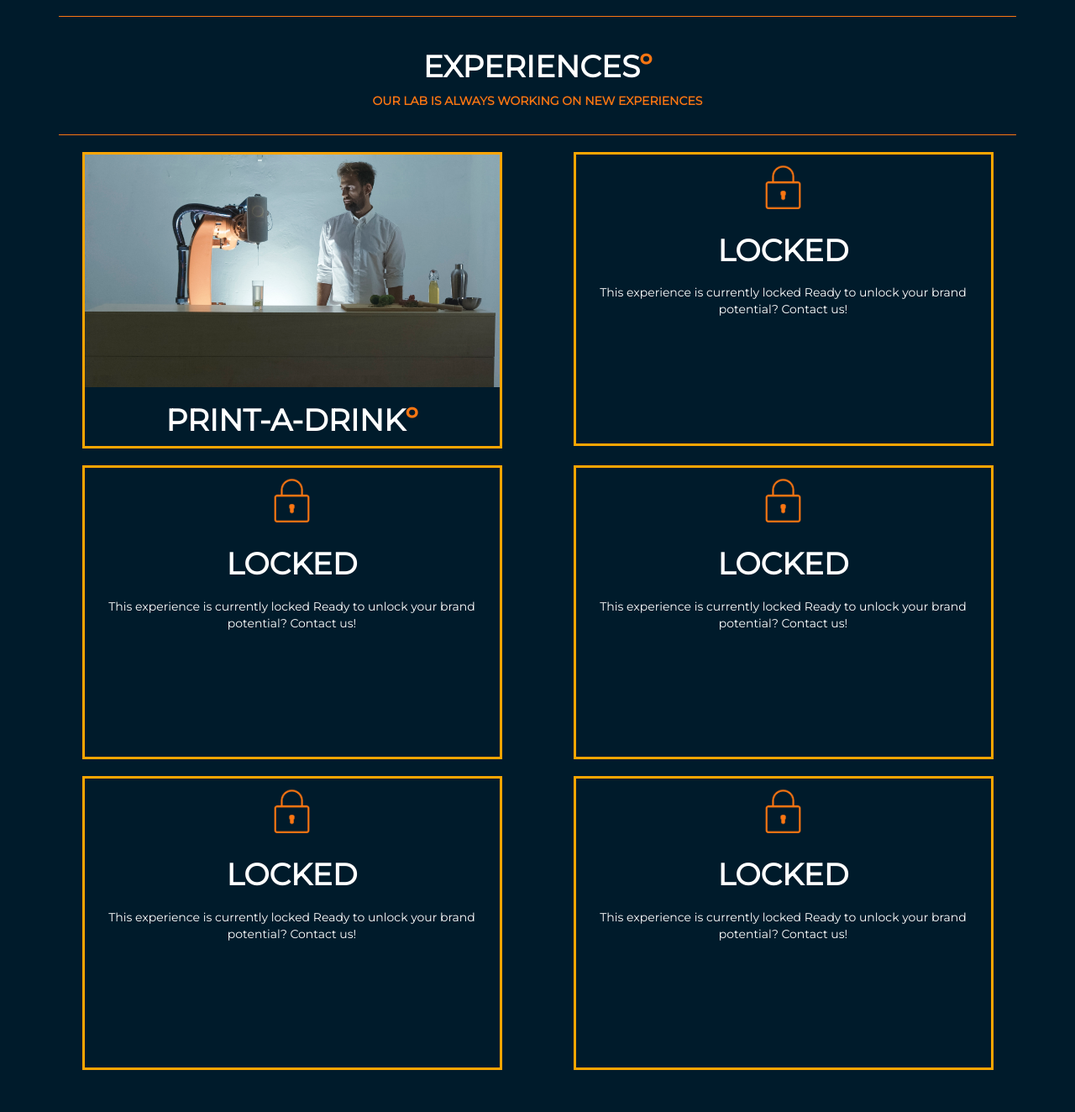
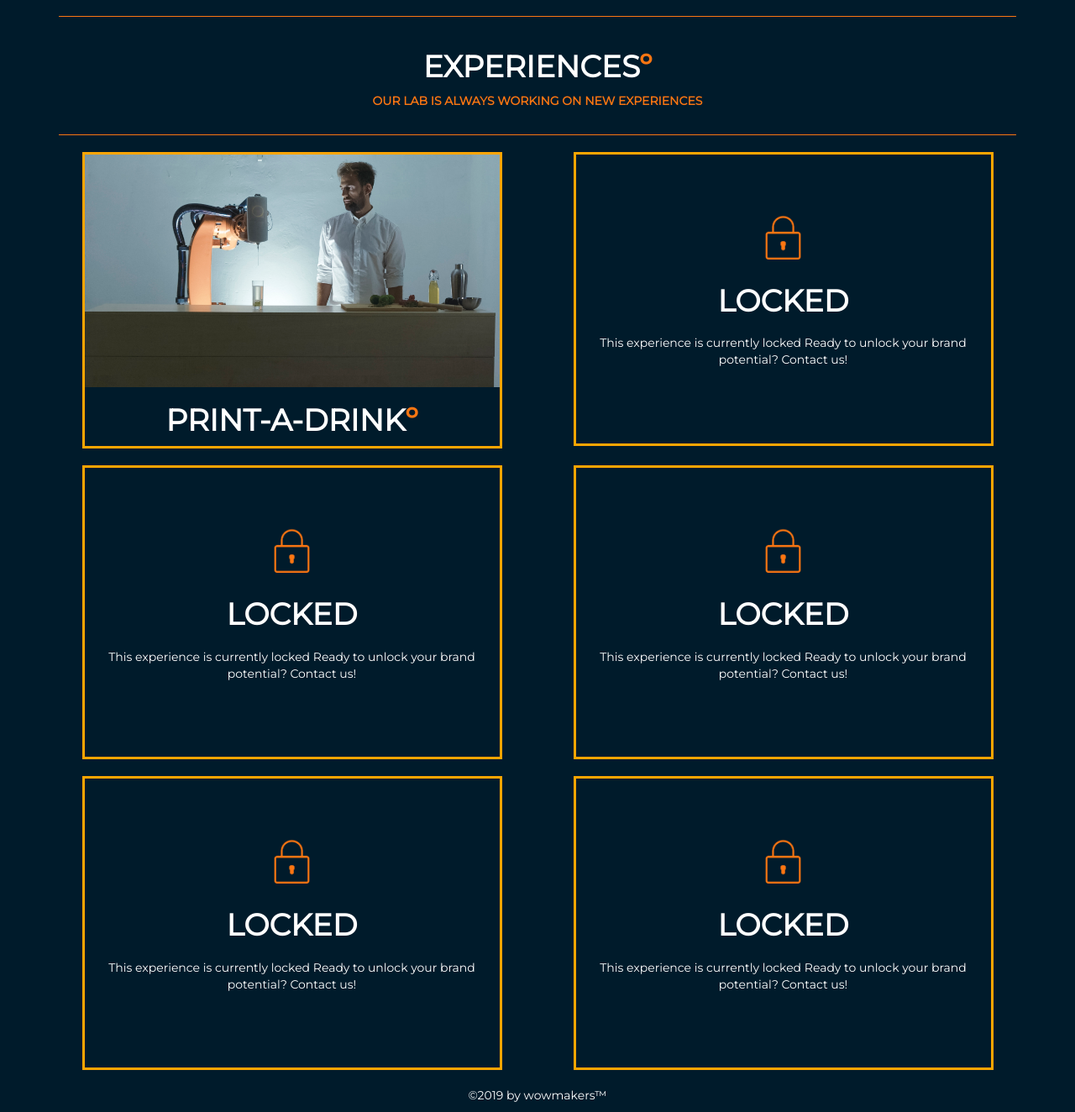
Before and after one commit to IvoJongmans/WowMakers, a PHP site: page /experiences.html in a window 1280 px wide. Shown: the part 51-1375 px from the top of the page at 84% size. Before the commit the page ends 1325 px from the top, so only its background shows below. Run offline with PHP 8.4, Linux system fonts and the light colour scheme.

Commit message:
added footers

```diff
--- a/contact.html
+++ b/contact.html
@@ -92,6 +92,10 @@
       </div>
 
 
+      <div class="footer">
+          <p class="text-center">©2019 by wowmakers™</p>
+      </div>
+
 
 
 </body>
--- a/custom.css
+++ b/custom.css
@@ -54,6 +54,11 @@ body {
     margin-right: auto;
     margin-bottom: 20px;
 }
+
+.vcenter {
+    margin-top: 60px;
+}
+
 .box .unlocked {
     max-height: 100%;
     max-width: 100%;
--- a/experiences.html
+++ b/experiences.html
@@ -57,13 +57,14 @@
   <div class="container">
         <div class="row">
             <div class="col-sm-6">
-        <div class="box">
+        <div class="box padclick">
         <img class="img-fluid unlocked" src="pad.jpg">
         <h1 class="text-center" style="font-weight: bolder">PRINT-A-DRINK<span class="celsius">º</span></h1>
         </div>
         </div>
         <div class="col-sm-6">
         <div class="box">
+        <div class="vcenter">
           <img class="img-fluid locked" src="lock.png">
         <h1 class="text-center" style="font-weight: bolder">LOCKED</h1>
         <p class="text-center" style="padding:10px;">
@@ -74,20 +75,11 @@
       </div>
         </div>
         </div>
+    </div>
       <div class="row">
           <div class="col-sm-6">
               <div class="box">
-      <img class="img-fluid locked" src="lock.png">
-      <h1 class="text-center" style="font-weight: bolder">LOCKED</h1>
-      <p class="text-center" style="padding:10px;">
-      This experience is currently locked
-      Ready to unlock your brand potential?
-      Contact us!
-      </p>
-      </div>
-      </div>
-      <div class="col-sm-6">
-      <div class="box">
+              <div class="vcenter">
                 <img class="img-fluid locked" src="lock.png">
               <h1 class="text-center" style="font-weight: bolder">LOCKED</h1>
               <p class="text-center" style="padding:10px;">
@@ -98,8 +90,9 @@
             </div>
               </div>
               </div>
-      <div class="row"><div class="col-sm-6">
+              <div class="col-sm-6">
                   <div class="box">
+                  <div class="vcenter">
                     <img class="img-fluid locked" src="lock.png">
                   <h1 class="text-center" style="font-weight: bolder">LOCKED</h1>
                   <p class="text-center" style="padding:10px;">
@@ -109,8 +102,12 @@
                   </p>
                 </div>
                   </div>
+                  </div>
+    </div>
+      <div class="row">
           <div class="col-sm-6">
               <div class="box">
+              <div class="vcenter">
                 <img class="img-fluid locked" src="lock.png">
               <h1 class="text-center" style="font-weight: bolder">LOCKED</h1>
               <p class="text-center" style="padding:10px;">
@@ -118,9 +115,38 @@
               Ready to unlock your brand potential?
               Contact us!
               </p>
-      </div></div>
+            </div>
+              </div>
+              </div><div class="col-sm-6">
+                  <div class="box">
+                  <div class="vcenter">
+                    <img class="img-fluid locked" src="lock.png">
+                  <h1 class="text-center" style="font-weight: bolder">LOCKED</h1>
+                  <p class="text-center" style="padding:10px;">
+                  This experience is currently locked
+                  Ready to unlock your brand potential?
+                  Contact us!
+                  </p>
+                </div>
+                  </div>
+                  </div>
       </div>
 
 
 
   </div>
+
+
+  <div class="footer">
+      <p class="text-center">©2019 by wowmakers™</p>
+    </div>
+
+    <script>
+      $(".padclick").click(function(){
+        window.location = "printadrink.html";
+      });
+    </script>
+
+
+  </body>
+  </html>
```
Also changed, not shown: printadrink.html (+8 -3 lines). Lines whose indentation alone changed are shown as unchanged.
